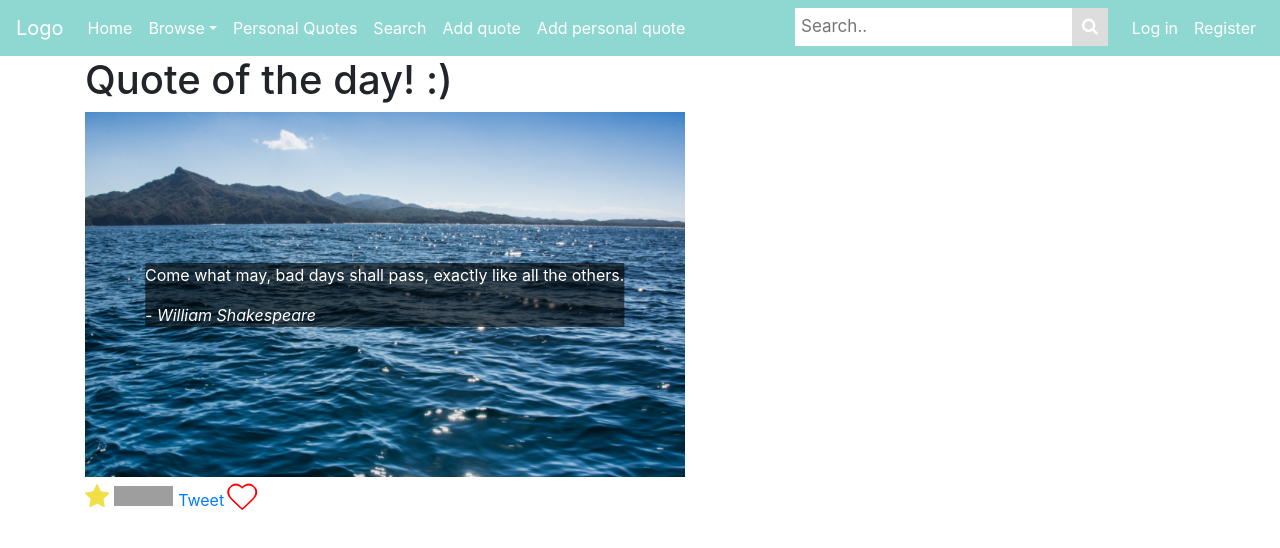
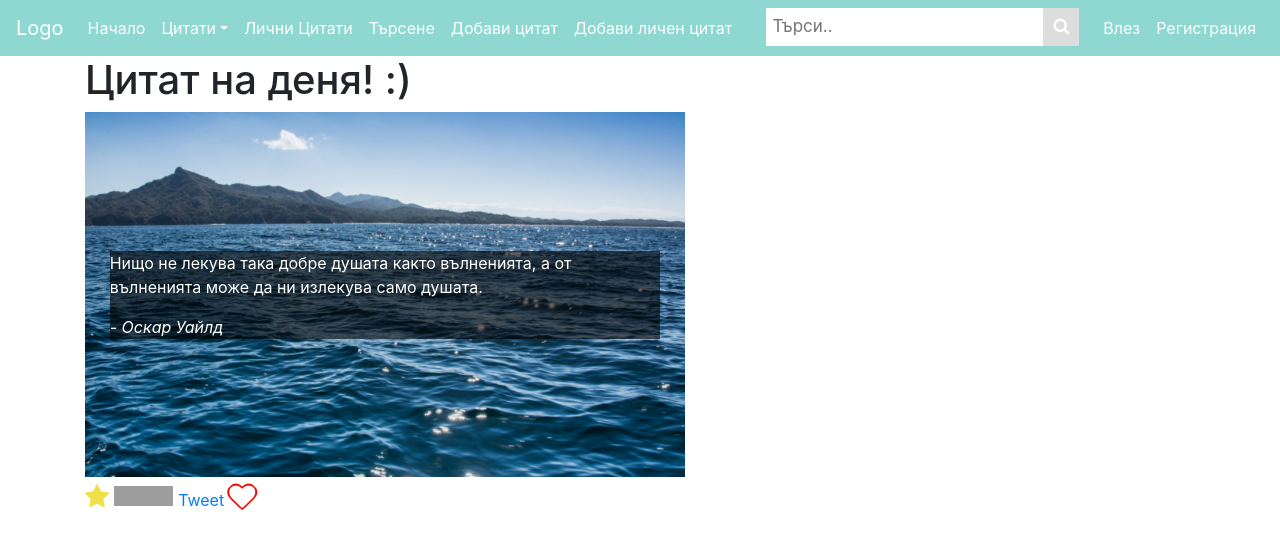
Before and after one commit to MerlinMehmed/HCI-2018-Quotes, a React (Create React App) app in the folder quotes/: page / in a window 1280 px wide. Shown: the top 548 px of the page. Built offline with nearby package versions, Linux system fonts and the light colour scheme; grey boxes are pictures that could not be loaded.

Commit message:
Change navbar language to Bulgarian

```diff
--- a/quotes/src/Home.js
+++ b/quotes/src/Home.js
@@ -5,14 +5,14 @@ import Navbar from "./Navbar";
 class Home extends Component {
     constructor(props) {
         super(props);
-        this.text = "Come what may, bad days shall pass, exactly like all the others.";
-        this.author = "William Shakespeare";
+        this.text = "Нищо не лекува така добре душата както вълненията, а от вълненията може да ни излекува само душата.";
+        this.author = "Оскар Уайлд";
     }
 
     render() {
         return (
             <div>
-                <h1>Quote of the day! :)</h1>
+                <h1>Цитат на деня! :)</h1>
                 <Quote text={this.text} author={this.author} />
             </div>
         );
--- a/quotes/src/Navbar.js
+++ b/quotes/src/Navbar.js
@@ -15,29 +15,29 @@ class Navbar extends Component {
                     <a className="navbar-brand" href="#">Logo</a>
                     <ul className="navbar-nav">
                         <li className="nav-item">
-                            <Link to="/" className="nav-link" activeClassName="active">Home</Link>
+                            <Link to="/" className="nav-link" activeClassName="active">Начало</Link>
                         </li>
                         <li className="nav-item">
                             <div className="nav-item dropdown">
-                                <a className="nav-link dropdown-toggle" href="#" id="navbardrop" data-toggle="dropdown">Browse</a>
+                                <a className="nav-link dropdown-toggle" href="#" id="navbardrop" data-toggle="dropdown">Цитати</a>
                                 <div className="dropdown-menu">
-                                    <a className="dropdown-item" href="#">Authors</a>
-                                    <a className="dropdown-item" href="#">Books and magazines</a>
-                                    <a className="dropdown-item" href="#">Categories</a>
+                                    <a className="dropdown-item" href="#">Автори</a>
+                                    <a className="dropdown-item" href="#">Книги и списания</a>
+                                    <a className="dropdown-item" href="#">Категории</a>
                                 </div>
                             </div>
                         </li>
                         <li className="nav-item">
-                            <a className="nav-link" href="#">Personal Quotes</a>
+                            <a className="nav-link" href="#">Лични Цитати</a>
                         </li>
                         <li className="nav-item">
-                            <a className="nav-link" href="#">Search</a>
+                            <a className="nav-link" href="#">Търсене</a>
                         </li>
                         <li className="nav-item">
-                            <Link to="/addQuote" className="nav-link" activeClassName="active">Add quote</Link>
+                            <Link to="/addQuote" className="nav-link" activeClassName="active">Добави цитат</Link>
                         </li>
                         <li className="nav-item">
-                            <Link to="/addPersonalQuote" className="nav-link" activeClassName="active">Add personal quote</Link>
+                            <Link to="/addPersonalQuote" className="nav-link" activeClassName="active">Добави личен цитат</Link>
                         </li>
 
                     </ul>
@@ -45,16 +45,16 @@ class Navbar extends Component {
                         <li className="nav-item">
                             <div className="search-container">
                                 <form action="/">
-                                    <input type="text" placeholder="Search.." name="search" />
+                                    <input type="text" placeholder="Търси.." name="search" />
                                     <button type="submit"><i className="fa fa-search"></i></button>
                                 </form>
                             </div>
                         </li>
                         <li className="nav-item">
-                            <Link to="/login" className="nav-link" activeClassName="active">Log in</Link>
+                            <Link to="/login" className="nav-link" activeClassName="active">Влез</Link>
                         </li>
                         <li className="nav-item">
-                            <Link to="/register" className="nav-link" activeClassName="active">Register</Link>
+                            <Link to="/register" className="nav-link" activeClassName="active">Регистрация</Link>
                         </li>
                     </ul>
                 </div>
--- a/quotes/src/Quote.css
+++ b/quotes/src/Quote.css
@@ -38,4 +38,12 @@
     transform: translate(-50%,-50%);
     background-color: rgba(0, 0, 0, 0.6);
     color: white;
+    max-width: 550px;
+    max-height: 300px;
 }
+
+
+.quote-img {
+	width: 600px;
+	max-height: 600px;
+}
--- a/quotes/src/Quote.js
+++ b/quotes/src/Quote.js
@@ -21,7 +21,7 @@ class Quote extends Component {
                         <blockquote>{this.props.text}</blockquote>
                         <cite>- {this.props.author}</cite>
                     </div>
-                    <img className="quote-img" src="images/ocean.png" width="600px" />
+                    <img className="quote-img" src="images/ocean.png"/>
                 </div>
                 <div className="quote-bar" width="600px">
                     <span className="dropdown">
```
